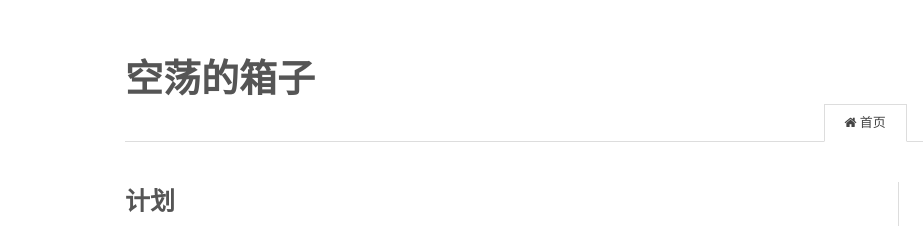
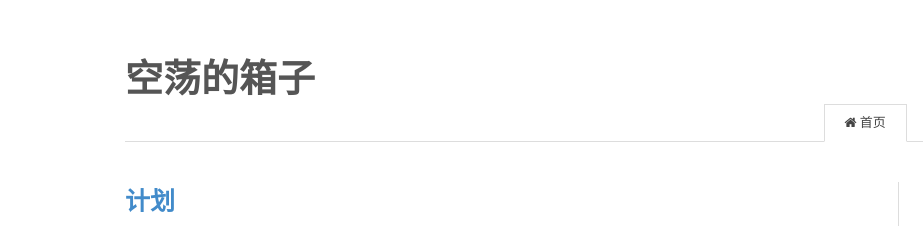
Before and after one commit to windxuemo/windxuemo.github.io, a plain HTML site: page index.html in a window 1280 px wide. Shown: the top 226 px of the page, 0-923 px from the left. Drawn offline with nearby package versions, Linux system fonts and the light colour scheme.

Commit message:
Site updated: 2018-11-08 20:05:10

```diff
--- a/css/style.css
+++ b/css/style.css
@@ -164,11 +164,11 @@ div {
   padding: 25px 0 15px; }
   .post .post-title {
     margin: 0;
-    color: #555;
+    color: #428bca;
     text-align: left;
     font: bold 25px/1.1 "ff-tisa-web-pro", Cambria, "Times New Roman", Georgia, Times, sans-serif; }
     .post .post-title a {
-      color: #555; }
+      color: #428bca; }
   .post .post-meta {
     padding: 0;
     margin: 15px 0 0;
```
Also changed, not shown: 1 other file.
